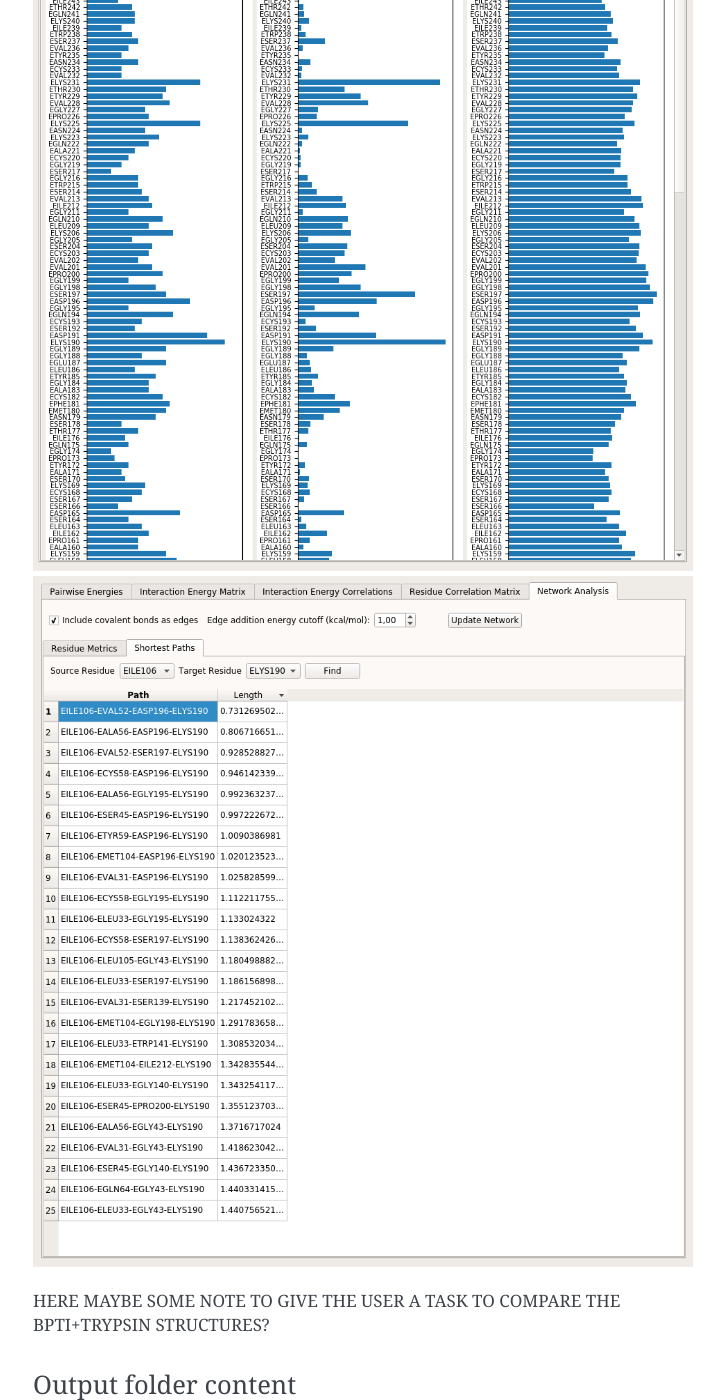
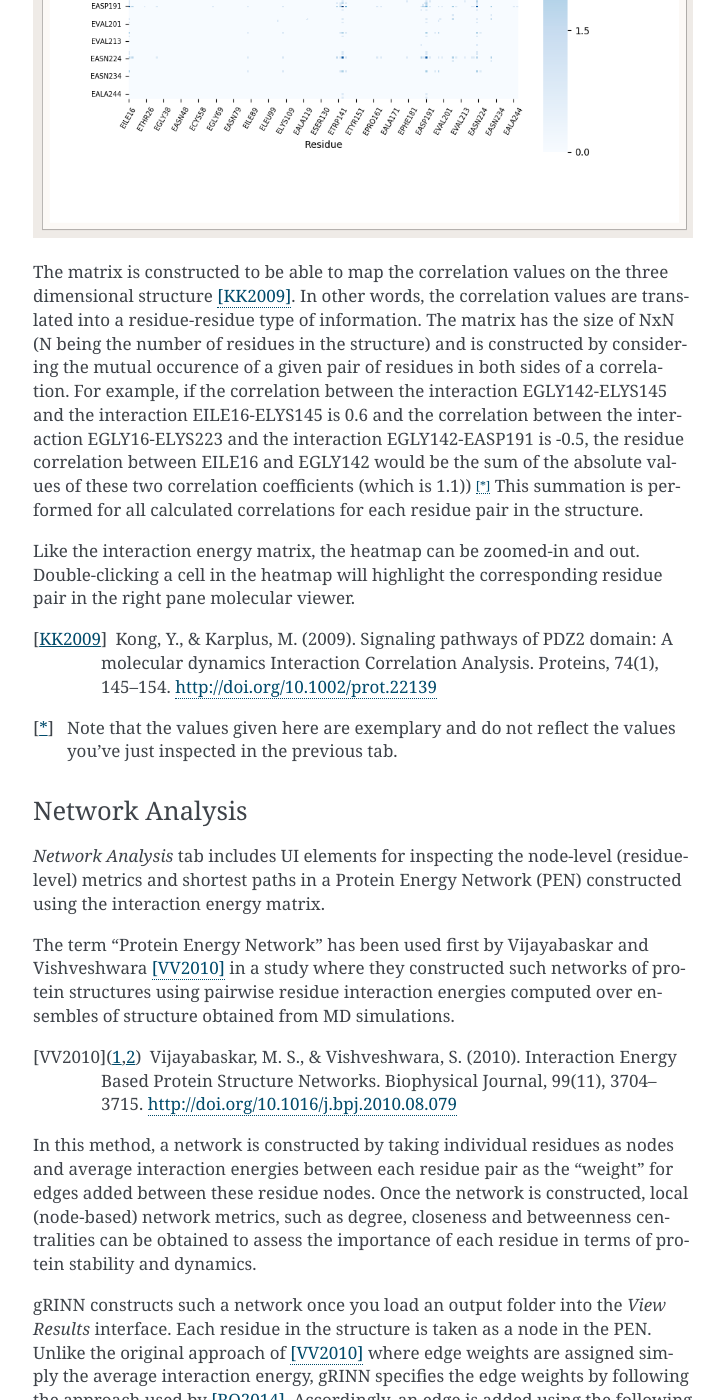
Before and after one commit to osercinoglu/grinn, a Sphinx documentation site: the page built from source/docs/tutorial.rst, in a window 1280 px wide and 1400 px high, scrolled down 12603 px. Shown: the whole window, without its empty margins (387-1111 px from the left). Built offline with Sphinx 7.4.7, drawn with Linux system fonts in a browser that asks for light colours; pages that are not in the unit, such as notebooks, are missing from menus; some of the changed text lies outside the part shown.

Commit message:
Further work on docs.
Former-commit-id: cc095ba3dae9d921debdbcc3366727e49c92c101

```diff
--- a/source/docs/tutorial.rst
+++ b/source/docs/tutorial.rst
@@ -168,7 +168,7 @@ Pairwise Energies
 
 On the left, a table shows you average interaction energies between selected pairs of residues. Due to the excessively high number of all possible pairwise interactions even in a small protein, not all pairs are displayed at once in this table. Instead, only one interaction pair is selected at one time via clicking relevant cells of the table. **The selected item** of the first column determines the first residue in an interaction pair. **The selected item** of the second column determines the second residue in an interaction pair.
 
-So, for example, if you click on residue EGLN64 in the leftmost column, the average interaction energies with all other residues with this residue are displayed in the third column of the table. In addition to this, the vertical bar plot right next to the table is updated to reflect non-zero interaction energies of all other residues with the residue selected in the leftmost column of the table. If you then click on EASN34 in the second column, the interaction pair is updated as EGLN64 and EASN34. This will cause the plots in the right hand side of this tab to reflect interaction energy time series and distribution of these two residues over the trajectory frames.
+So, for example, if you click on residue EGLN64 in the leftmost column, the average interaction energies with all other residues with this residue are displayed in the third column of the table. In addition to this, the vertical bar plot right next to the table is updated to reflect non-zero interaction energies of all other residues with the residue selected in the leftmost column of the table. If you then click on EASN34 in the second column or on the bar plot, the interaction pair is updated as EGLN64 and EASN34. This will cause the plots in the right hand side of this tab to reflect interaction energy time series and distribution of these two residues over the trajectory frames.
 
 .. note:: gRINN identifies residues with chain ID, amino acid type and the residue number. For example, EASN34 here just means the residue 34 (ASN) of chain E in the protein structure.
 
@@ -191,15 +191,57 @@ Double-clicking on a cell on this heatmap will update the right pane molecule vi
 Interaction Energy Correlations
 ^^^^^^^^^^^^^^^^^^^^^^^^^^^^^^^
 
+*Interaction Energies Correlations* tab includes several UI elements that display data related to equal-time linear correlations between interaction energy time series:
+
 .. image:: gRINN_viewResultsInteractionEnergyCorrelations.png
+
+The table here displays a list of the pairs of residues involved in a specific correlation (with the first two columns indicating the two residues in the first interaction pair and the third and fourth columns indicating the two residues in the second interaction pair). The last column shows the correlation value.
+
+Clicking a row in this table will update the two plots next to the table to reflect the two interactions involved in the correlation against the trajectory frames (top) as well as each other (bottom). The right pane molecular viewer will be updated to highlight the four residues.
 
 Residue Correlation Matrix
 ^^^^^^^^^^^^^^^^^^^^^^^^^^
 
+*Residue Correlation Matrix* tab includes a heatmap showing the "Residue Correlation Matrix" (RC Matrix) that is constructed using the interaction energy correlations. RC matrix is one way of extracting dynamical correlation information from pairs of residues in the structure.
+
 .. image:: gRINN_viewResultsResidueCorrelationMatrix.png
+
+The matrix is constructed to be able to map the correlation values on the three dimensional structure [KK2009]_. In other words, the correlation values are translated into a residue-residue type of information. The matrix has the size of NxN (N being the number of residues in the structure) and is constructed by considering the mutual occurence of a given pair of residues in both sides of a correlation. For example, if the correlation between the interaction EGLY142-ELYS145 and the interaction EILE16-ELYS145 is 0.6 and the correlation between the interaction EGLY16-ELYS223 and the interaction EGLY142-EASP191 is -0.5, the residue correlation between EILE16 and EGLY142 would be the sum of the absolute values of these two correlation coefficients (which is 1.1)) [*]_ This summation is performed for all calculated correlations for each residue pair in the structure.
+
+Like the interaction energy matrix, the heatmap can be zoomed-in and out. Double-clicking a cell in the heatmap will highlight the corresponding residue pair in the right pane molecular viewer.
+
+.. [KK2009] Kong, Y., & Karplus, M. (2009). Signaling pathways of PDZ2 domain: A molecular dynamics Interaction Correlation Analysis. Proteins, 74(1), 145–154. http://doi.org/10.1002/prot.22139
+
+.. [*] Note that the values given here are exemplary and do not reflect the values you've just inspected in the previous tab.
 
 Network Analysis
 ^^^^^^^^^^^^^^^^
+
+*Network Analysis* tab includes UI elements for inspecting the node-level (residue-level) metrics and shortest paths in a Protein Energy Network (PEN) constructed using the interaction energy matrix.
+
+The term "Protein Energy Network" has been used first by Vijayabaskar and Vishveshwara [VV2010]_ in a study where they constructed such networks of protein structures using pairwise residue interaction energies computed over ensembles of structure obtained from MD simulations.
+
+.. [VV2010] Vijayabaskar, M. S., & Vishveshwara, S. (2010). Interaction Energy Based Protein Structure Networks. Biophysical Journal, 99(11), 3704–3715. http://doi.org/10.1016/j.bpj.2010.08.079
+
+In this method, a network is constructed by taking individual residues as nodes and average interaction energies between each residue pair as the "weight" for edges added between these residue nodes. Once the network is constructed, local (node-based) network metrics, such as degree, closeness and betweenness centralities can be obtained to assess the importance of each residue in terms of protein stability and dynamics.
+
+gRINN constructs such a network once you load an output folder into the *View Results* interface. Each residue in the structure is taken as a node in the PEN. Unlike the original approach of [VV2010]_ where edge weights are assigned simply the average interaction energy, gRINN specifies the edge weights by following the approach used by [RO2014]_. Accordingly, an edge is added using the following **general** criteria:
+
+.. math::
+
+   {\omega_{ij} = \begin{cases} 0.99 \text{ , if i and j are covalently bound} \\
+   \chi_{ij} \text{ , otherwise} \end{cases}}
+
+In the following equation, :math:`{\omega_{ij}}` denotes the edge weight between residues i and j. :math:`{\chi_{ij}}` denotes the average interaction energy between residues i and j. Note that the addition of edges between covalently bound residues is optional (see below).
+
+:math:`{\chi_{ij}}` is computed using the formula by [RO2014]_ as well:
+
+.. math::
+
+   {\chi_{ij} = 0.5 \{ 1 - (\epsilon_{ij} - \epsilon_{av})/5 \epsilon_{rmsd} \} }
+
+
+.. [RO2014] Andre A. S. T. Ribeiro and Vanessa Ortiz (2014). Determination of Signaling Pathways in Proteins through Network Theory: Importance of the Topology. Journal of Chemical Theory and Computation 2014 10 (4), 1762-1769. DOI: 10.1021/ct400977r
 
 .. image:: gRINN_viewResultsNetworkResidueMetrics.png
 
```
Also changed, not shown: 11 other files.
